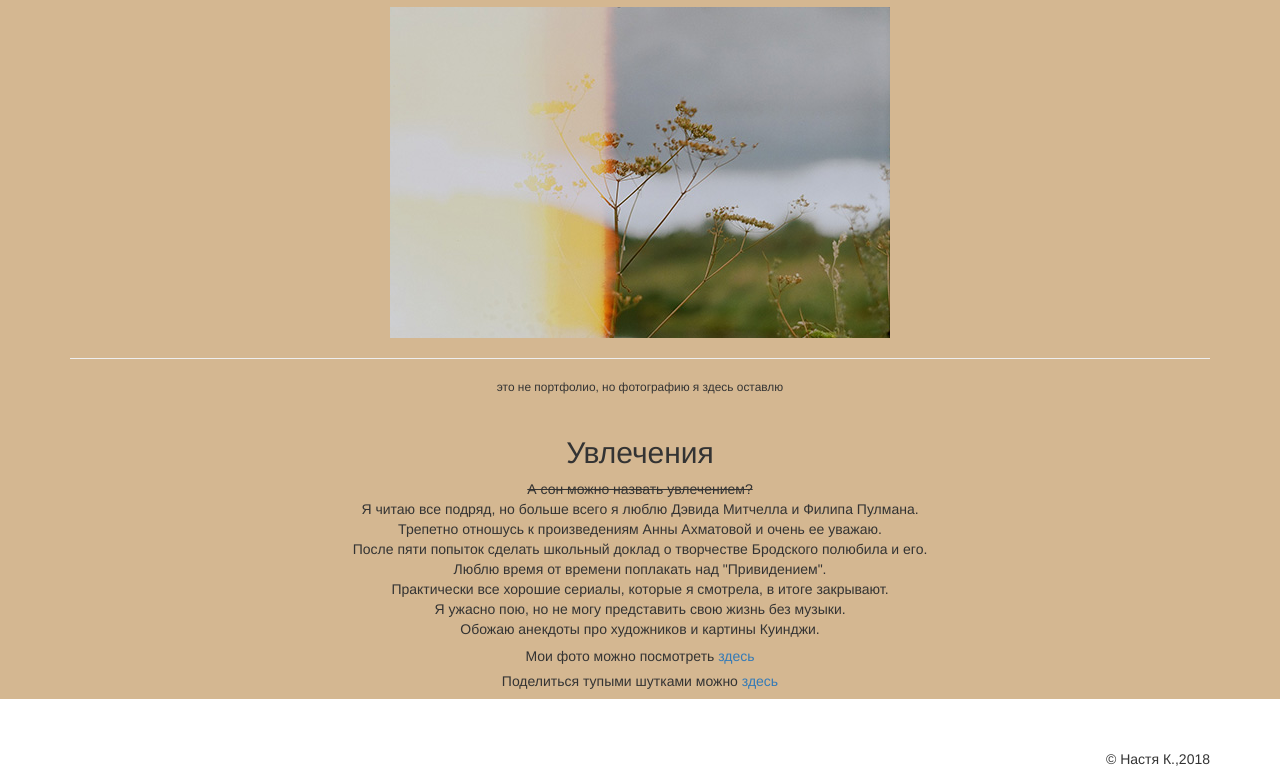
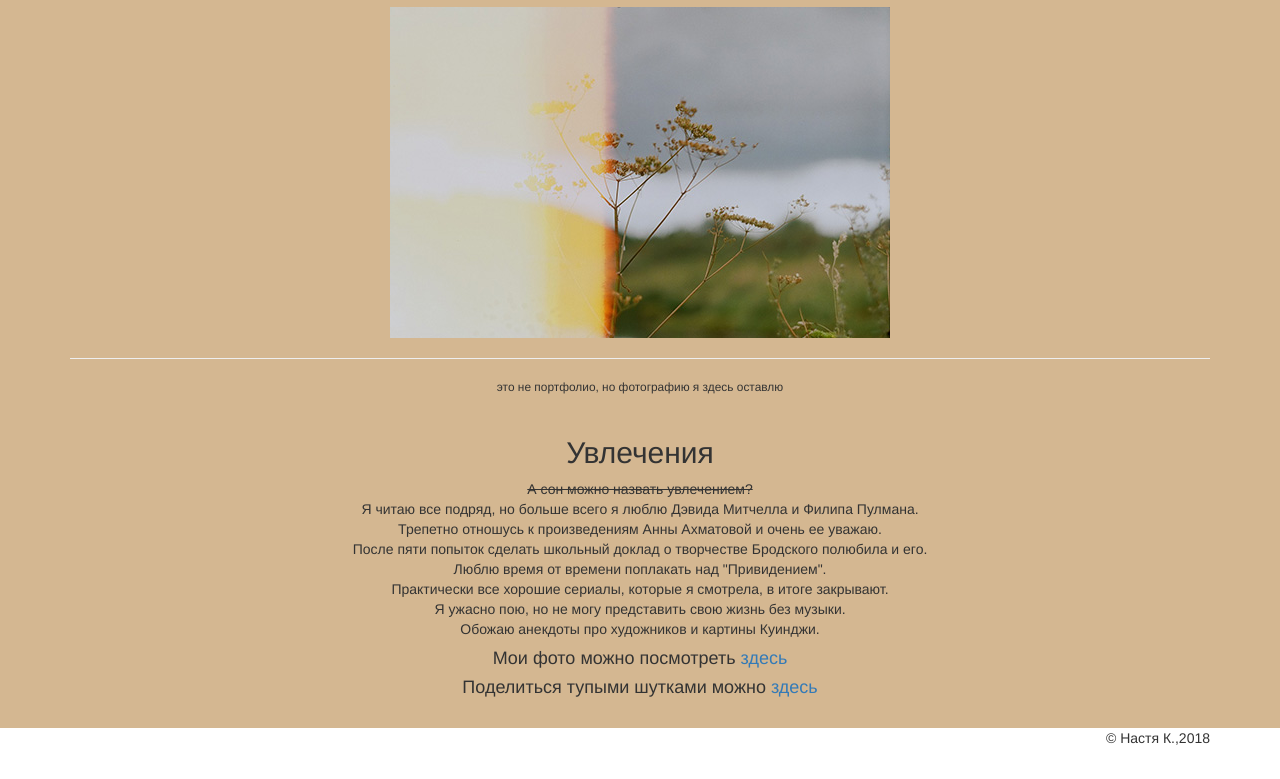
Before and after one commit to kudrina2/webpage, a plain HTML site: page index.html in a window 1280 px wide. Shown: the part 1026-1805 px from the top of the page. After the commit the page ends 1784 px from the top, so only its background shows below. Drawn offline with nearby package versions, Linux system fonts and the light colour scheme.

Commit message:
Update index.html

```diff
--- a/index.html
+++ b/index.html
@@ -17,7 +17,7 @@
 							<p style="color:#ffffff"><del>Социализация для слабаков</del></p> </center>
 			</div>
 		</header>
-		<header style="background-color:#d4b791; padding-top:50px; margin-bottom:50px;">
+		<header style="background-color:#d4b791; padding-top:50px;">
 		<section id="portfolio">
 			<div class="container">
 					<center>
@@ -43,8 +43,8 @@
 						Обожаю анекдоты про художников и картины Куинджи. <br />
 						</p>
 					</article>
-					<h5>Мои фото можно посмотреть <a href="https://www.instagram.com/blusenpai">здесь</a></h5>
-					<h5>Поделиться тупыми шутками можно <a href="https://vk.com/id76957124">здесь</a></h5>
+					<h4>Мои фото можно посмотреть <a href="https://www.instagram.com/blusenpai">здесь</a></h4>
+					<h4>Поделиться тупыми шутками можно <a href="https://vk.com/id76957124">здесь</a><br /><br /></h4>
 				</center>
 			</div>
 		</section>
```
